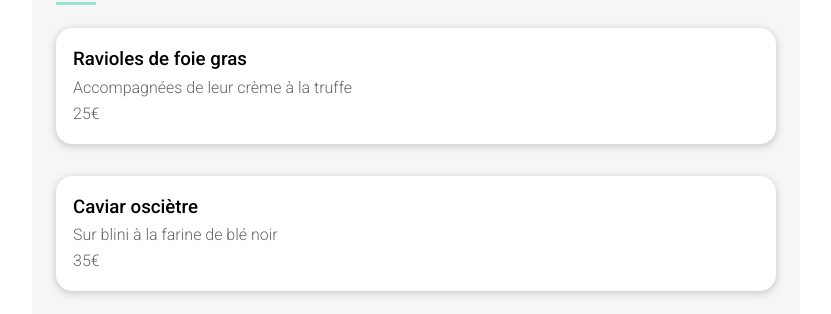
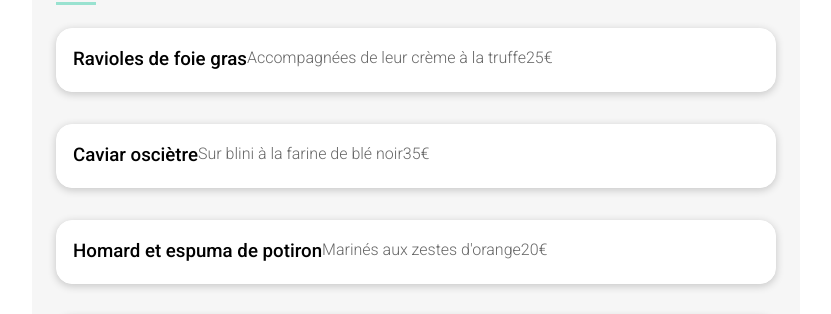
Before and after one commit to Steinshy/OC-OhMyFood, a plain HTML site: page assets/restaurants/note.html in a window 1280 px wide. Shown: the part 420-734 px from the top of the page, without its empty margins (224-1055 px from the left). Drawn offline with Linux system fonts and the light colour scheme.

Commit message:
fix loader

```diff
--- a/assets/css/animation.css
+++ b/assets/css/animation.css
@@ -31,6 +31,8 @@ body > :not(.loader-container) {
   to {
     opacity: 0;
     visibility: hidden;
+    display: none;
+    z-index: 0;
   }
 }
 
--- a/assets/css/style.css
+++ b/assets/css/style.css
@@ -515,10 +515,9 @@ footer nav i {
 
 .menu__item-content {
   display: flex;
-  flex-direction: column;
+  flex-direction: row;
   flex: 1;
   padding: var(--space-md);
-  min-width: 0;
   transition: transform 0.3s ease;
 }
 
```
